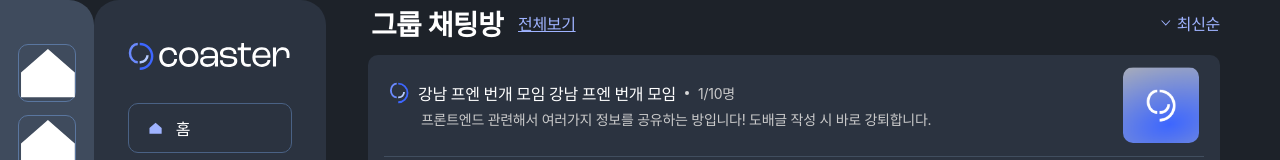
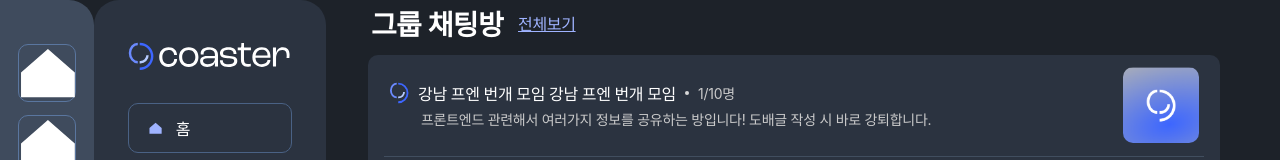
Before and after one commit to Coastee/Coastee-Client, a React (Vite) app: page /dm in a window 1280 px wide. Shown: the top 160 px of the page. Built offline with nearby package versions, Linux system fonts and the light colour scheme; a web font is replaced by a local one.

Commit message:
#26 [FIX] HomePage에 불필요한 Dropdown 제거

```diff
--- a/src/pages/HomePage/HomePage.tsx
+++ b/src/pages/HomePage/HomePage.tsx
@@ -1,20 +1,13 @@
 import { GroupChatList, TitleContainer } from "@/components";
-import { SORTING_OPTIONS } from "@/constants/dropdown";
-import { useState } from "react";
 import * as s from "./HomePage.styles";
 
 export const HomePage = () => {
-  const [sortingOption, setSortingOption] = useState(SORTING_OPTIONS[0]);
-
   return (
     <div css={s.containerStyle}>
       <TitleContainer
         title="그룹 채팅방"
         textButton="전체보기"
         handleTextButtonClick={() => console.log("전체보기")}
-        sortingOptions={SORTING_OPTIONS}
-        sortingOption={sortingOption}
-        setSortingOption={setSortingOption}
       >
         <GroupChatList />
       </TitleContainer>
```
